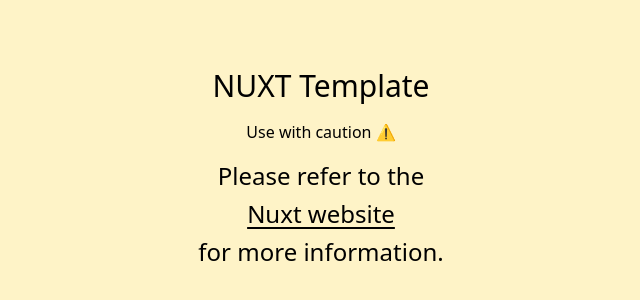
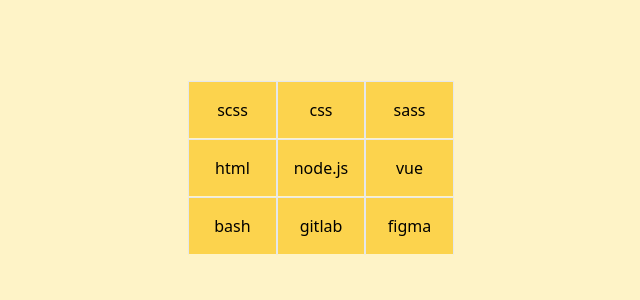
Before and after one commit to hansmaast/website, a Nuxt app: page / in a window 1280 px wide. Shown: the part 232-532 px from the top of the page, without its empty margins (319-959 px from the left). Built offline with nearby package versions, Linux system fonts and the light colour scheme.

Commit message:
feat: add component that displays and randomizes items in a grid

```diff
--- a/app.vue
+++ b/app.vue
@@ -1,21 +1,10 @@
+<script setup lang="ts">
+import { technologiesIKnow } from '~/data.js'
+</script>
+
 <template>
   <div class="bg-amber-100 w-dvw h-dvh grid gap-4 place-content-center place-items-center">
     <NuxtRouteAnnouncer />
-    <h1 class="text-3xl font-light">
-      NUXT Template
-    </h1>
-    <p class="font-normal">
-      Use with caution ⚠️
-    </p>
-    <p class="text-2xl font-extralight grid gap-1.5 place-items-center">
-      Please refer to the
-      <NuxtLink
-        to="https://nuxt.com"
-        class="underline underline-offset-4"
-      >
-        Nuxt website
-      </NuxtLink>
-      for more information.
-    </p>
+    <GridSwitcher :items="technologiesIKnow" />
   </div>
 </template>
--- /dev/null
+++ b/components/GridSwitcher.vue
@@ -0,0 +1,46 @@
+<script lang="ts" setup>
+import { pickRandomItemsFromArray } from '~/utils/pickRandomItemsFromArray'
+
+const props = withDefaults(defineProps<{
+  items: string[]
+  rolling: boolean
+}>(), {
+  rolling: false,
+})
+
+const displayedItems = ref<string[]>([])
+
+function updateDisplayedItems(index: number) {
+  const newItems = pickRandomItemsFromArray<string>(props.items, 9)
+  let newItem = newItems[index]
+  while (displayedItems.value.includes(newItem)) {
+    newItem = newItems[Math.floor(Math.random() * newItems.length)]
+  }
+  displayedItems.value[index] = newItem
+}
+
+onMounted(() => {
+  displayedItems.value = pickRandomItemsFromArray(props.items, 9)
+  let currentIndex = 0
+  const interval = setInterval(() => {
+    updateDisplayedItems(currentIndex)
+    if (props.rolling)
+      currentIndex = (currentIndex + 1) % 9
+    else
+      currentIndex = Math.floor(Math.random() * displayedItems.value.length)
+  }, 700)
+  onUnmounted(() => clearInterval(interval))
+})
+</script>
+
+<template>
+  <div class="grid grid-cols-3 gap-0 justify-items-stretch w-full">
+    <figure
+      v-for="item in displayedItems"
+      :key="item"
+      class="bg-amber-300 text-center p-4 border border-b-amber-100"
+    >
+      {{ item }}
+    </figure>
+  </div>
+</template>
```
Also changed, not shown: 1 other file (tests, documents, lock files or other folders).
